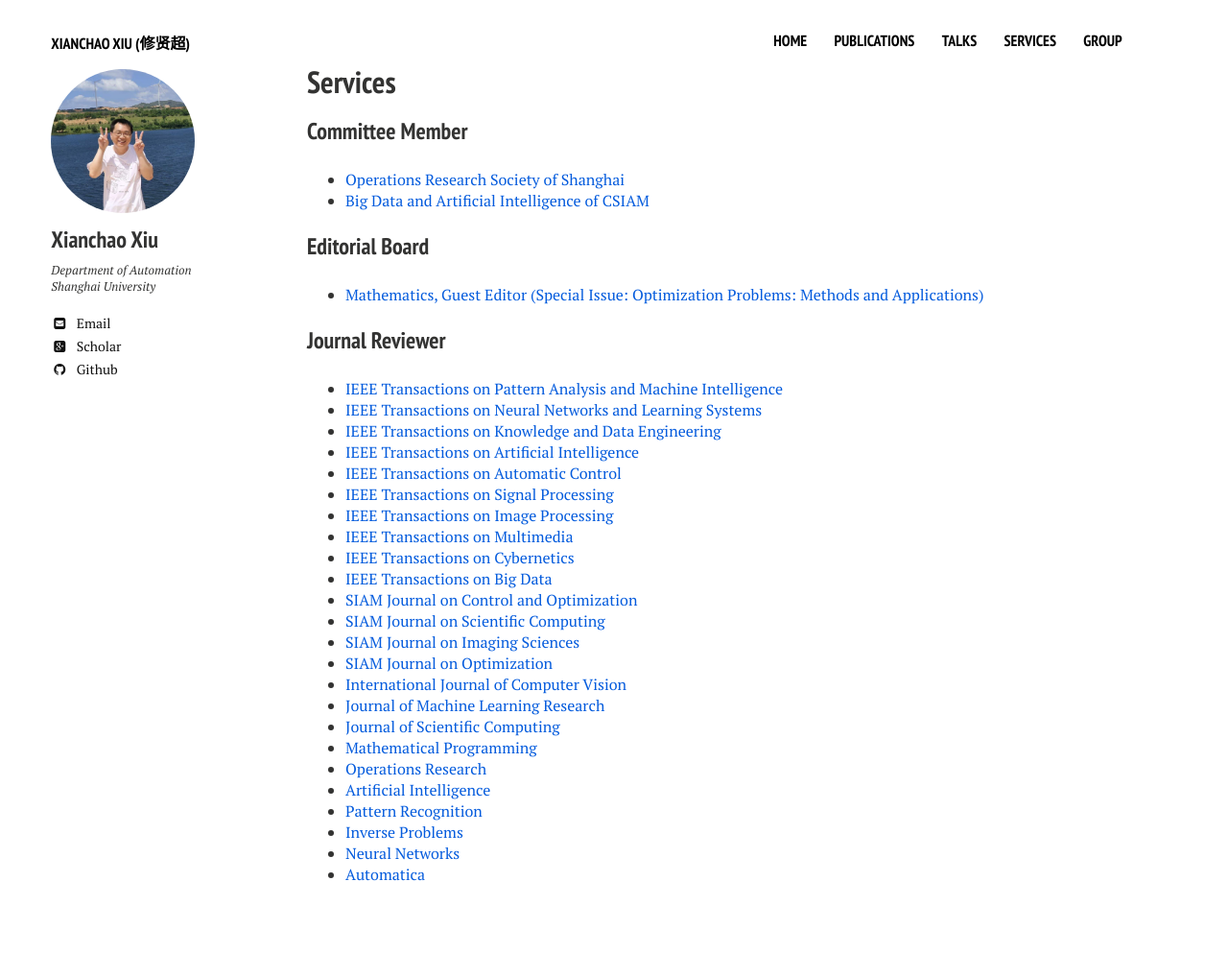
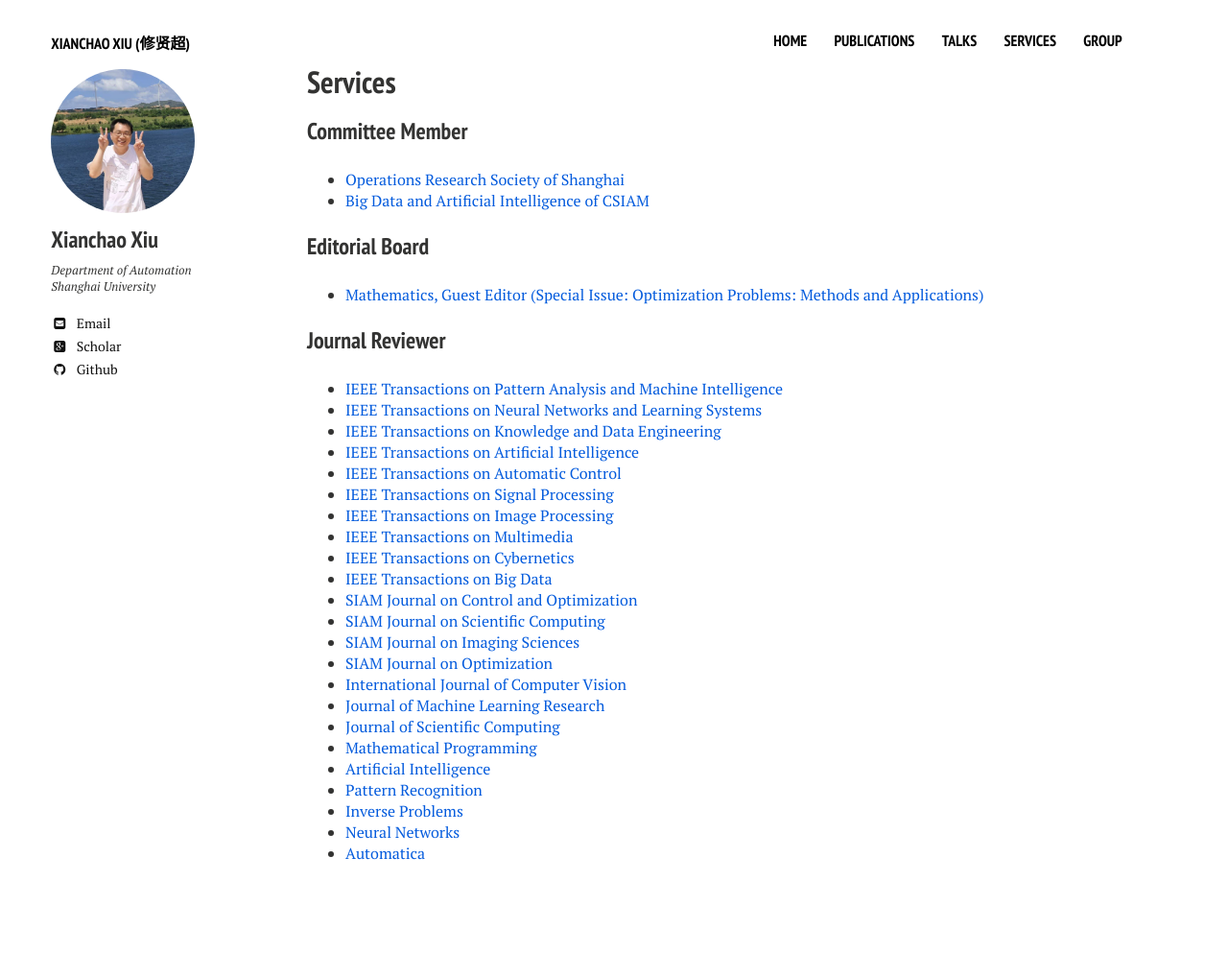
Before and after one commit to xianchaoxiu/xianchaoxiu.github.io, a Jekyll site: the page built from services/index.md, in a window 1280 px wide. Shown: the whole page at 96% size. Built offline with Jekyll 4.4.1, drawn with Linux system fonts in a browser that asks for light colours; nearby versions of some CDN libraries; after the commit the page ends 996 px from its top, so only the background shows below that.

Commit message:
Update index.md

```diff
--- a/services/index.md
+++ b/services/index.md
@@ -37,7 +37,6 @@ share: false
 * <a href="https://www.jmlr.org" class="textlink" target="_blank">Journal of Machine Learning Research </a><br>
 * <a href="https://link.springer.com/journal/10915" class="textlink" target="_blank">Journal of Scientific Computing </a><br>
 * <a href="https://link.springer.com/journal/10107" class="textlink" target="_blank">Mathematical Programming </a> <br>
-* <a href="https://pubsonline.informs.org/journal/opre" class="textlink" target="_blank">Operations Research </a> <br>
 * <a href="https://www.sciencedirect.com/journal/artificial-intelligence" class="textlink" target="_blank">Artificial Intelligence </a> <br>
 * <a href="https://www.sciencedirect.com/journal/pattern-recognition" class="textlink" target="_blank">Pattern Recognition </a> <br>
 * <a href="https://iopscience.iop.org/journal/0266-5611" class="textlink" target="_blank">Inverse Problems </a> <br>
```
